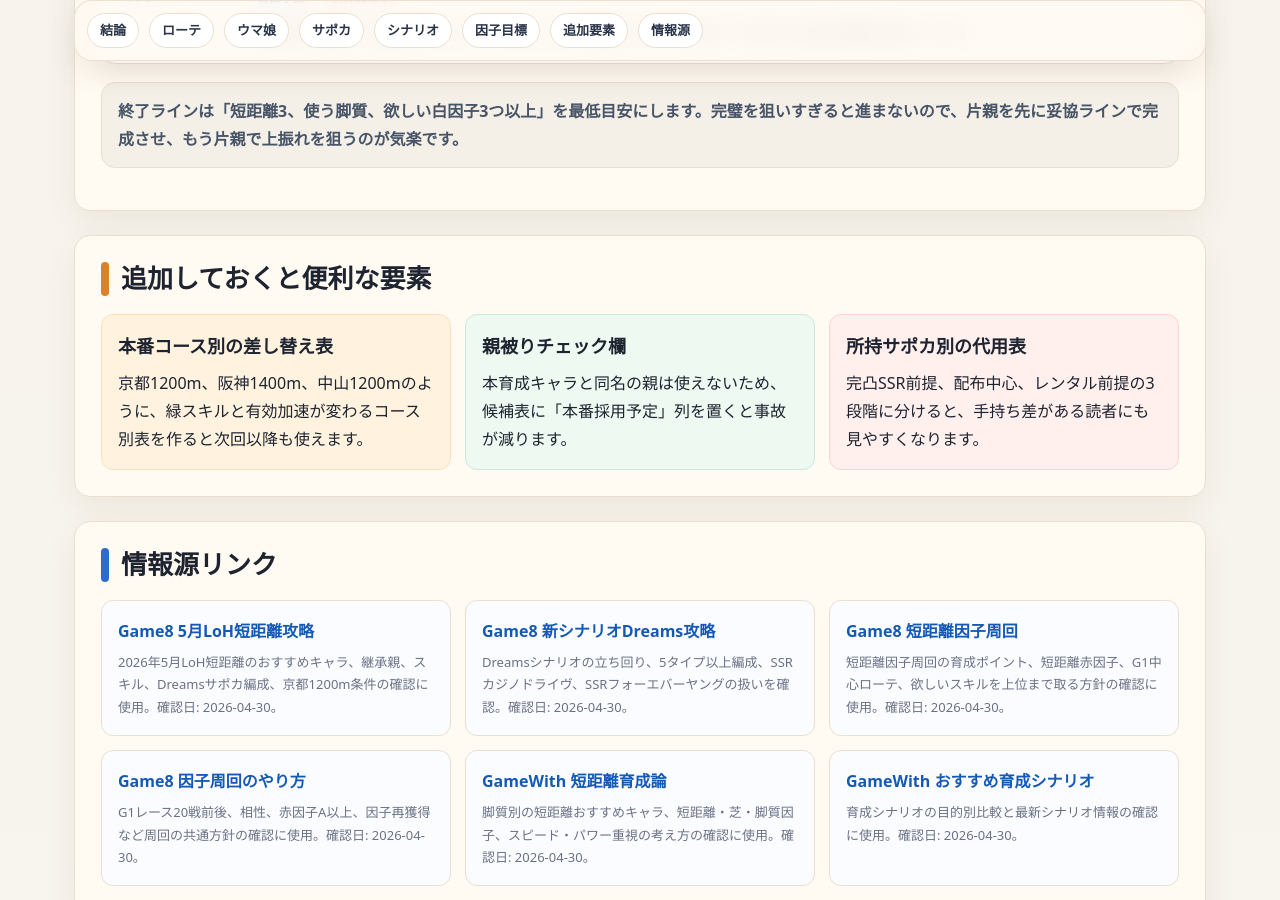
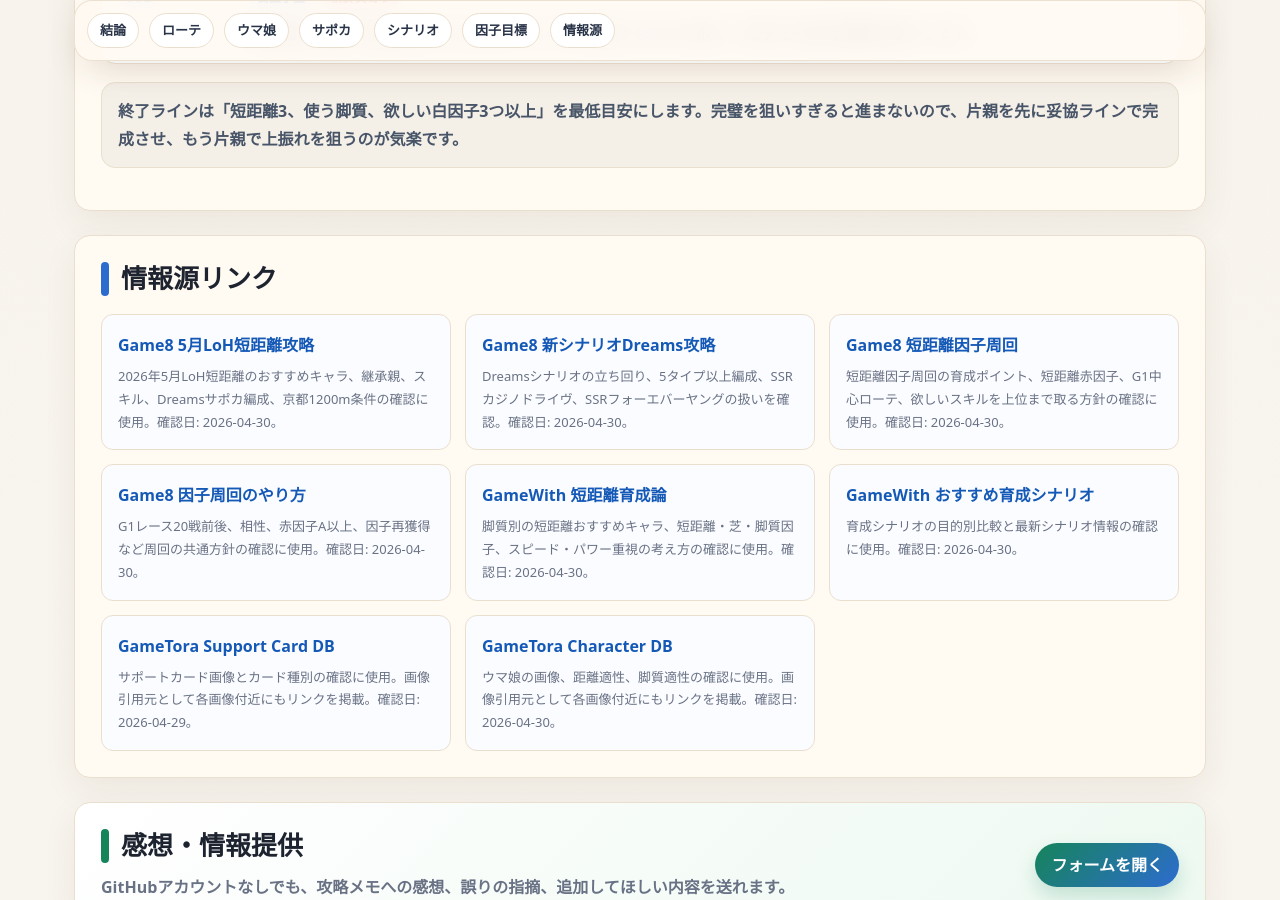
Before and after one commit to Yuki-kamimemo/Yuki-kamimemo.github.io, a Jekyll site: the page built from guides/factor/short-distance-rotation/index.html, in a window 1280 px wide and 900 px high, scrolled down 6494 px. Built offline with Jekyll 4.4.1, drawn with Linux system fonts in a browser that asks for light colours; comment, search, counter and statistics services are not loaded.

Commit message:
追加しておくと便利な要素削除

```diff
--- a/guides/factor/short-distance-rotation/index.html
+++ b/guides/factor/short-distance-rotation/index.html
@@ -43,7 +43,6 @@
   <a href="#supports">サポカ</a>
   <a href="#scenario">シナリオ</a>
   <a href="#skills">因子目標</a>
-  <a href="#extras">追加要素</a>
   <a href="#sources">情報源</a>
 </nav>
 
@@ -456,21 +455,3 @@
     終了ラインは「短距離3、使う脚質、欲しい白因子3つ以上」を最低目安にします。完璧を狙いすぎると進まないので、片親を先に妥協ラインで完成させ、もう片親で上振れを狙うのが気楽です。
   </div>
 </section>
-
-<section class="section" id="extras">
-  <h2 class="section-title orange">追加しておくと便利な要素</h2>
-  <div class="summary-grid">
-    <div class="summary-card high">
-      <strong>本番コース別の差し替え表</strong>
-      京都1200m、阪神1400m、中山1200mのように、緑スキルと有効加速が変わるコース別表を作ると次回以降も使えます。
-    </div>
-    <div class="summary-card factor">
-      <strong>親被りチェック欄</strong>
-      本育成キャラと同名の親は使えないため、候補表に「本番採用予定」列を置くと事故が減ります。
-    </div>
-    <div class="summary-card critical">
-      <strong>所持サポカ別の代用表</strong>
-      完凸SSR前提、配布中心、レンタル前提の3段階に分けると、手持ち差がある読者にも見やすくなります。
-    </div>
-  </div>
-</section>
```
